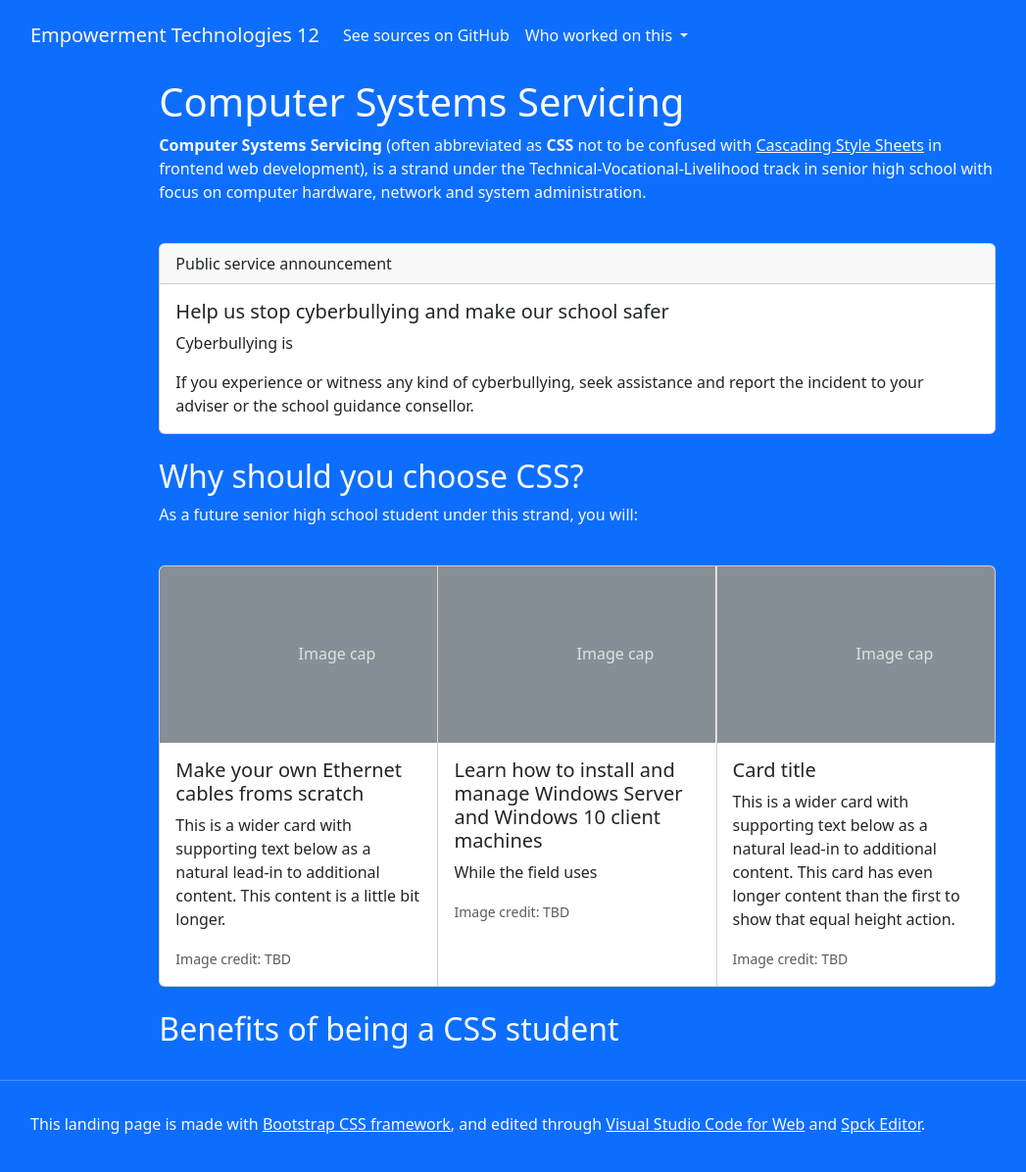
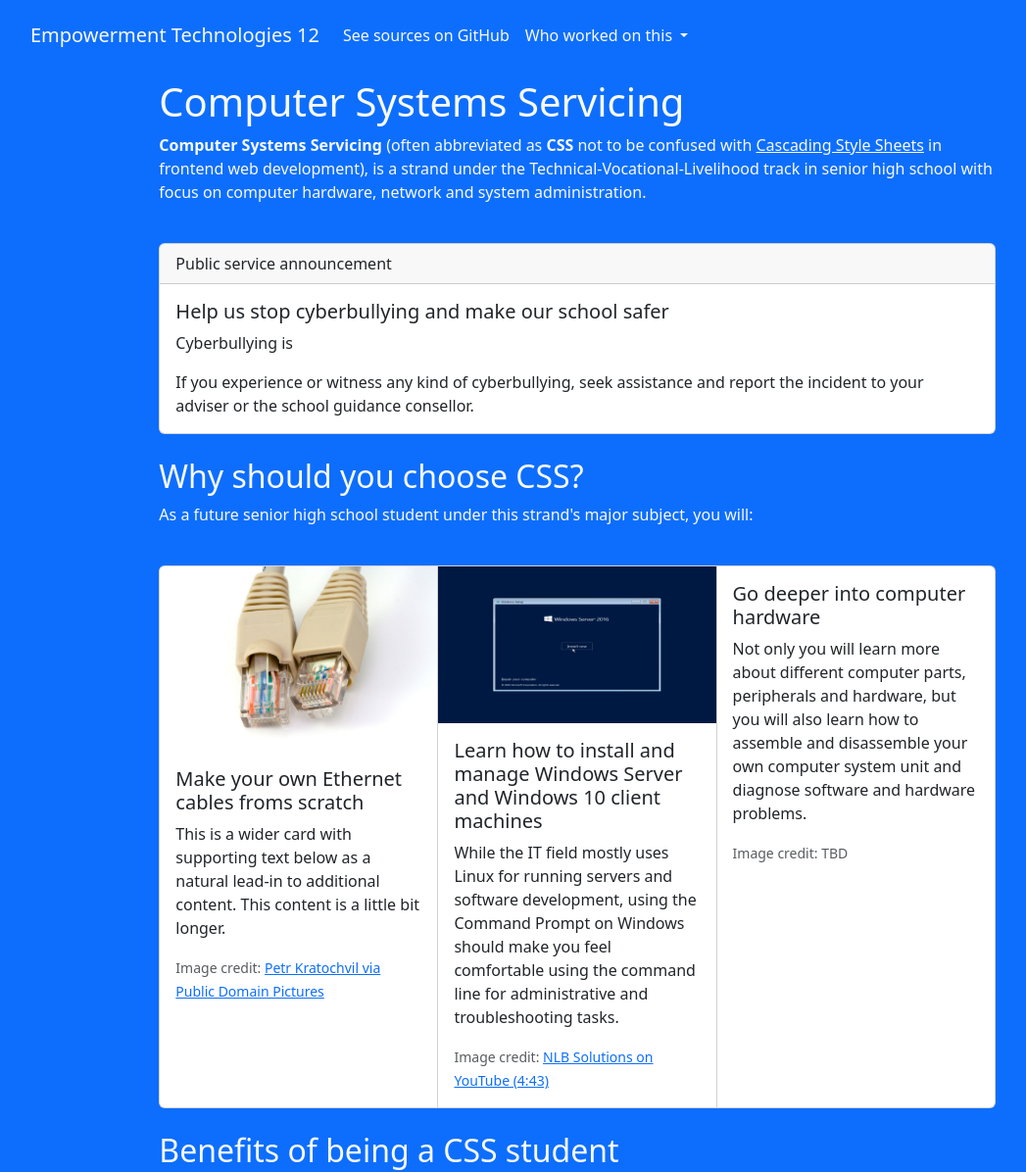
Before and after one commit to ajhalili2006/emtech12-html-lab, a website: page public/index.html in a window 1280 px wide. Shown: the top 1196 px of the page at 98% size, without its empty margins (51-1098 px from the left). Drawn offline with Linux system fonts and the light colour scheme.

Commit message:
work on the whys with some pictures
Signed-off-by: Andrei Jiroh Halili <ajhalili2006@andreijiroh.dev>

```diff
--- a/public/index.html
+++ b/public/index.html
@@ -36,7 +36,7 @@ this one (see SPDX-License-Identifier) for simplicity and legal compliance.
               </a>
               <ul class="dropdown-menu">
                 <li><a class="dropdown-item" href="https://andreijiroh.dev">Andrei Jiroh Halili (frontend dev, layouting and content)</a></li>
-                <li><a class="dropdown-item" href="https://www.facebook.com/Aejerue07">Alexandra Cinco (ideas and suggestions)</a></li>
+                <li><a class="dropdown-item" href="https://www.facebook.com/Aejerue07">Alexandra Cinco (helped me with website ideas and suggestions)</a></li>
               </ul>
             </li>
           </ul>
@@ -65,29 +65,29 @@ this one (see SPDX-License-Identifier) for simplicity and legal compliance.
 
     <div class="g-5">
       <h2>Why should you choose CSS?</h2>
-      <p>As a future senior high school student under this strand, you will:</p>
+      <p>As a future senior high school student under this strand's major subject, you will:</p>
       <div class="card-group py-4 px-0">
       <div class="card">
-        <svg class="bd-placeholder-img card-img-top" width="100%" height="180" xmlns="http://www.w3.org/2000/svg" role="img" aria-label="Placeholder: Image cap" preserveAspectRatio="xMidYMid slice" focusable="false"><title>Placeholder</title><rect width="100%" height="100%" fill="#868e96"></rect><text x="50%" y="50%" fill="#dee2e6" dy=".3em">Image cap</text></svg>
+        <img src="./assets/img/1-1211027361lllp.jpg" class="img-fluid card-img-top">
         <div class="card-body">
           <h5 class="card-title">Make your own Ethernet cables froms scratch</h5>
           <p class="card-text">This is a wider card with supporting text below as a natural lead-in to additional content. This content is a little bit longer.</p>
-          <p class="card-text"><small class="text-body-secondary">Image credit: TBD</small></p>
+          <p class="card-text"><small class="text-body-secondary">Image credit: <a href="https://www.publicdomainpictures.net/en/view-image.php?image=640">Petr Kratochvil via Public Domain Pictures</a></small></p>
           </div>
         </div>
         <div class="card">
-          <svg class="bd-placeholder-img card-img-top" width="100%" height="180" xmlns="http://www.w3.org/2000/svg" role="img" aria-label="Placeholder: Image cap" preserveAspectRatio="xMidYMid slice" focusable="false"><title>Placeholder</title><rect width="100%" height="100%" fill="#868e96"></rect><text x="50%" y="50%" fill="#dee2e6" dy=".3em">Image cap</text></svg>
+          <img src="./assets/img/WindowsServer2016Installation_yt-screenshot-04m43s.png" class="img-fluid card-img-top">
           <div class="card-body">
             <h5 class="card-title">Learn how to install and manage Windows Server and Windows 10 client machines</h5>
-            <p class="card-text">While the field uses</p>
-            <p class="card-text"><small class="text-body-secondary">Image credit: TBD</small></p>
+            <p class="card-text">While the IT field mostly uses Linux for running servers and software development, using the Command Prompt on Windows should make you feel comfortable using the command line for administrative and troubleshooting tasks.</p>
+            <p class="card-text"><small class="text-body-secondary">Image credit: <a href="https://youtu.be/lgOlK9sgY08?t=283">NLB Solutions on YouTube (4:43)</a></small></p>
           </div>
         </div>
         <div class="card">
-          <svg class="bd-placeholder-img card-img-top" width="100%" height="180" xmlns="http://www.w3.org/2000/svg" role="img" aria-label="Placeholder: Image cap" preserveAspectRatio="xMidYMid slice" focusable="false"><title>Placeholder</title><rect width="100%" height="100%" fill="#868e96"></rect><text x="50%" y="50%" fill="#dee2e6" dy=".3em">Image cap</text></svg>
+
           <div class="card-body">
-            <h5 class="card-title">Card title</h5>
-            <p class="card-text">This is a wider card with supporting text below as a natural lead-in to additional content. This card has even longer content than the first to show that equal height action.</p>
+            <h5 class="card-title">Go deeper into computer hardware</h5>
+            <p class="card-text">Not only you will learn more about different computer parts, peripherals and hardware, but you will also learn how to assemble and disassemble your own computer system unit and diagnose software and hardware problems.</p>
             <p class="card-text"><small class="text-body-secondary">Image credit: TBD</small></p>
           </div>
         </div>
```
Also changed, not shown: public/assets/img/1-1211027361lllp.jpg (added), public/assets/img/WindowsServer2016Installation_yt-screenshot-04m43s.png (added).
